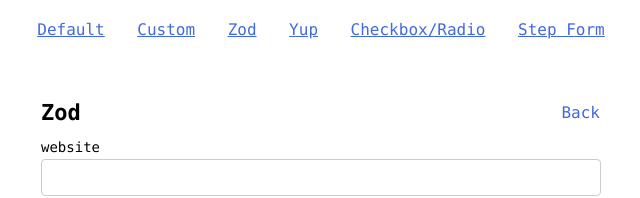
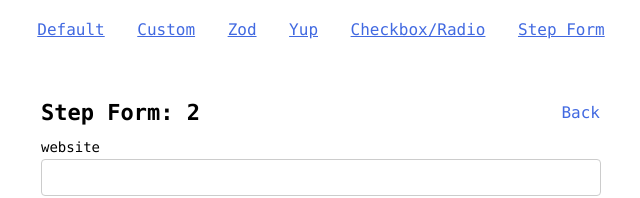
Before and after one commit to platypusrex/react-form-ally, a React (Vite) app in the folder examples/form-hook/: page /step-form-two in a window 1280 px wide. Shown: the top 198 px of the page, without its empty margins (319-959 px from the left). Built offline with nearby package versions, Linux system fonts and the light colour scheme.

Commit message:
fix: step form title

```diff
--- a/examples/form-hook/src/forms/StepFormOne/StepFormOne.tsx
+++ b/examples/form-hook/src/forms/StepFormOne/StepFormOne.tsx
@@ -25,7 +25,7 @@ export const StepFormOne: React.FC = () => {
           fontSize: '2.2rem',
         }}
       >
-        <h1>Zod</h1>
+        <h1>Step Form: 1</h1>
       </div>
       <form className="form" onSubmit={onSubmit(handleSubmit)} onReset={onReset}>
         <div className="form-container">
--- a/examples/form-hook/src/forms/StepFormTwo/StepFormTwo.tsx
+++ b/examples/form-hook/src/forms/StepFormTwo/StepFormTwo.tsx
@@ -22,7 +22,7 @@ export const StepFormTwo: React.FC = () => {
           fontSize: '2.2rem',
         }}
       >
-        <h1>Zod</h1>
+        <h1>Step Form: 2</h1>
         <Button variant="link" href="/step-form-one">
           Back
         </Button>
```
